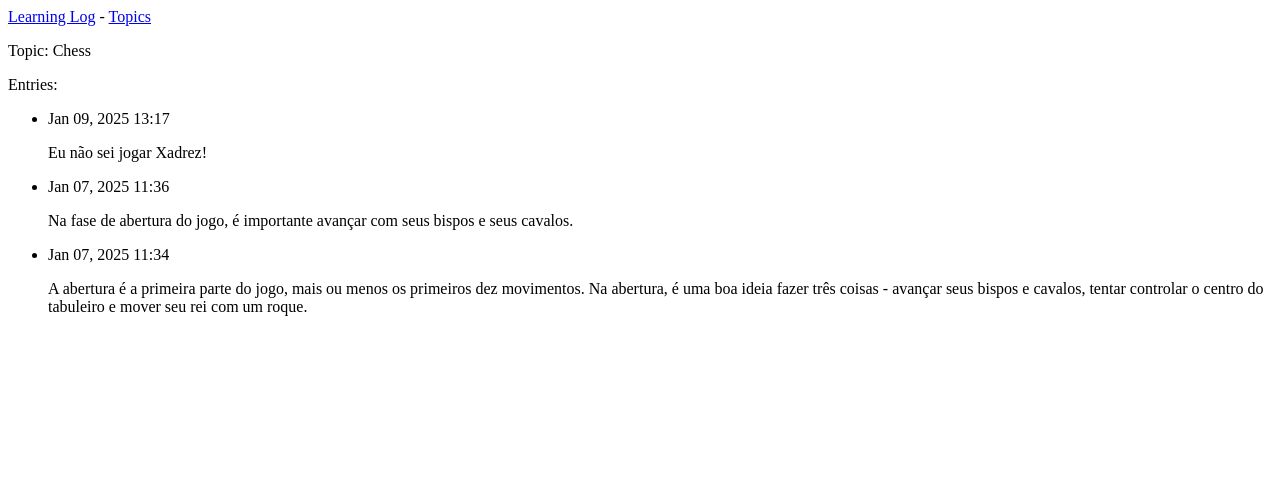
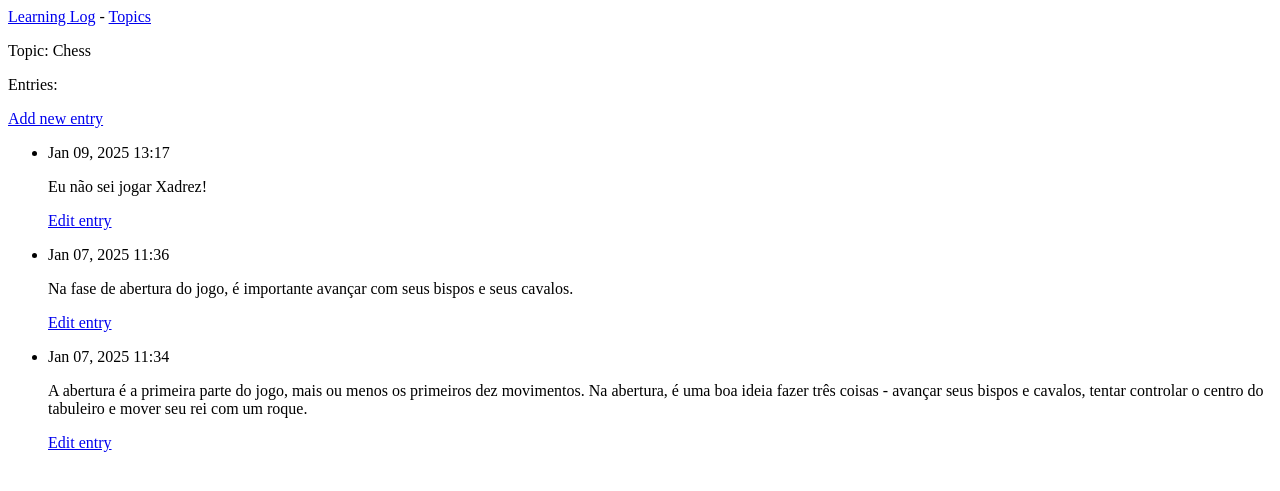
Before and after one commit to HielSaraiva/studies-python, a Django app: page /topics/1/ in a window 1280 px wide. Shown: the top 491 px of the page. Run offline with Django 5.2, Linux system fonts and the light colour scheme; data comes from the database, SQL or seed files in the repository; both versions use the stored data as it was after the commit.

Commit message:
feat: implementing edit_entries and new_entries

```diff
--- a/18.primeiros_passos_django/learning_log/learning_logs/models.py
+++ b/18.primeiros_passos_django/learning_log/learning_logs/models.py
@@ -16,7 +16,7 @@ class Topic(models.Model): # Herda de Model
 class Entry(models.Model):
     """"Algo específico aprendido sobre um tópico"""
     # Atributos
-    topic = models.ForeignKey(Topic, on_delete=models.CASCADE) # ID
+    topic = models.ForeignKey(Topic, on_delete=models.CASCADE)
     text = models.TextField()
     date_added = models.DateTimeField(auto_now_add=True)
 
--- a/18.primeiros_passos_django/learning_log/learning_logs/templates/learning_logs/topic.html
+++ b/18.primeiros_passos_django/learning_log/learning_logs/templates/learning_logs/topic.html
@@ -2,14 +2,23 @@
 
 {% block content %}
 
-   <p>Topic: {{ topic.text }}</p>
+   <p>Topic: {{ topic }}</p>
 
    <p>Entries:</p>
+   <p>
+      <a href="{% url 'learning_logs:new_entry' topic.id %}">Add new entry</a>
+   </p>
+
    <ul>
       {% for entry in entries %}
          <li>
             <p>{{ entry.date_added | date:'M d, Y H:i' }}</p>
             <p>{{ entry.text | linebreaks }}</p>
+            <p>
+               <a href="{% url 'learning_logs:edit_entry' entry.id %}">
+                  Edit entry
+               </a>
+            </p>
          </li>
       {% empty %}
          <li>There are no entries for this topic yet.</li>
--- a/18.primeiros_passos_django/learning_log/learning_logs/urls.py
+++ b/18.primeiros_passos_django/learning_log/learning_logs/urls.py
@@ -17,4 +17,11 @@ urlpatterns = [
 
     # Página para adicionar um novo tópico
     path('new_topic/', views.new_topic, name='new_topic'),
+
+    # Página para adicionar uma entrada nova
+    path('new_entry/<int:topic_id>/', views.new_entry, name='new_entry'),
+
+    # Página para editar uma entrada
+    path('edit_entry/<int:entry_id>/', views.edit_entry, name='edit_entry'),
+
 ]
--- a/18.primeiros_passos_django/learning_log/learning_logs/views.py
+++ b/18.primeiros_passos_django/learning_log/learning_logs/views.py
@@ -1,7 +1,7 @@
 from django.shortcuts import render, redirect
 
-from .models import Topic
-from .forms import TopicForm
+from .models import Topic, Entry
+from .forms import TopicForm, EntryForm
 
 # Create your views here.
 
@@ -38,3 +38,41 @@ def new_topic(request):
     # Exibe um formulário em branco ou inválido
     context = {'form': form}
     return render(request, 'learning_logs/new_topic.html', context)
+
+def new_entry(request, topic_id):
+    """Adiciona uma entrada nova para um tópico específico"""
+    topic = Topic.objects.get(id=topic_id)
+
+    if request.method != 'POST':
+        # Nenhum dado enviado; cria um formulário em branco
+        form = EntryForm()
+    else:
+        # Dados POST enviados; processa os dados
+        form = EntryForm(data=request.POST)
+        if form.is_valid():
+            new_entry = form.save(commit=False)
+            new_entry.topic = topic
+            new_entry.save()
+            return redirect('learning_logs:topic', topic_id=topic_id)
+
+    # Exibe um formulário em branco ou inválido
+    context = {'topic': topic, 'form': form}
+    return render(request, 'learning_logs/new_entry.html', context)
+
+def edit_entry(request, entry_id):
+    """Edita uma entrada existente"""
+    entry = Entry.objects.get(id=entry_id)
+    topic = entry.topic
+
+    if request.method != 'POST':
+        # Requisição inicial; pré-preenche formulário com a entrada atual
+        form = EntryForm(instance=entry)
+    else:
+        # Dados POST enviados; processa os dados
+        form = EntryForm(instance=entry, data=request.POST)
+        if form.is_valid():
+            form.save()
+            return redirect('learning_logs:topic', topic_id=topic.id)
+
+    context = {'entry': entry, 'topic': topic, 'form': form}
+    return render(request, 'learning_logs/edit_entry.html', context)
--- a/18.primeiros_passos_django/learning_log/ll_project/settings.py
+++ b/18.primeiros_passos_django/learning_log/ll_project/settings.py
@@ -27,7 +27,8 @@ DEBUG = True
 
 ALLOWED_HOSTS = [
     # Minhas conexões de teste
-    # '192.168.229.50', # IPV4 Hielpy's MacBook Pro
+    # '192.168.229.50', # IPV4 Hiel's MacBook Pro
+    # '192.168.0.2', # IPV4 Hiel's Desktop Windows
     ]
 
 
```
Also changed, not shown: 18.primeiros_passos_django/learning_log/learning_logs/forms.py (+12 -1 lines), 18.primeiros_passos_django/learning_log/learning_logs/templates/learning_logs/edit_entry.html (added, +15 -0 lines), 18.primeiros_passos_django/learning_log/learning_logs/templates/learning_logs/new_entry.html (added, +15 -0 lines), 18.primeiros_passos_django/learning_log/db.sqlite3.
